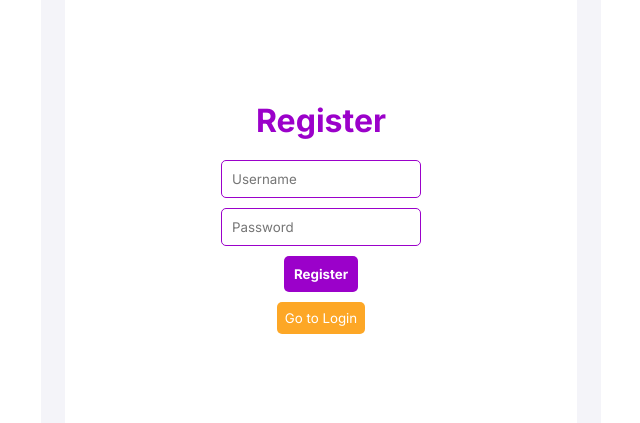
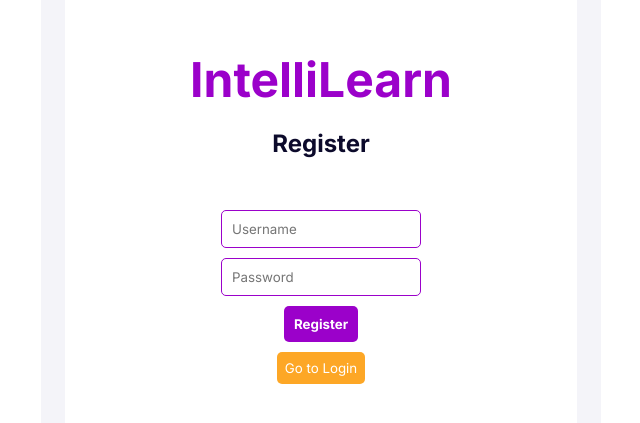
Before and after one commit to codrinatus/IntelliLearn, a React (Create React App) app in the folder frontend/: page /register in a window 1280 px wide. Shown: the part 239-662 px from the top of the page, without its empty margins (319-959 px from the left). Built offline with nearby package versions, Linux system fonts and the light colour scheme; a web font is replaced by a local one.

Commit message:
Update Register.js

```diff
--- a/frontend/src/components/Register.js
+++ b/frontend/src/components/Register.js
@@ -37,14 +37,15 @@ const Register = ({ toggleForm }) => {
 
     return (
         <div className="container">
-            <h1>Register</h1>
+            <h1 className="title">IntelliLearn</h1>
+            <h2>Register</h2>
             <form className="form" onSubmit={handleSubmit}>
                 <input className="input" type="text" placeholder="Username" value={username} onChange={(e) => setUsername(e.target.value)} />
                 <input className="input" type="password" placeholder="Password" value={password} onChange={(e) => setPassword(e.target.value)} />
                 <button className="button" type="submit">Register</button>
             </form>
             {registrationMessage && <p>{registrationMessage}</p>}
-            <button className="toggle-button" onClick={() => navigate('/login')}>Go to Login</button> {}
+            <button className="toggle-button" onClick={() => navigate('/login')}>Go to Login</button>
         </div>
     );
 };
```
